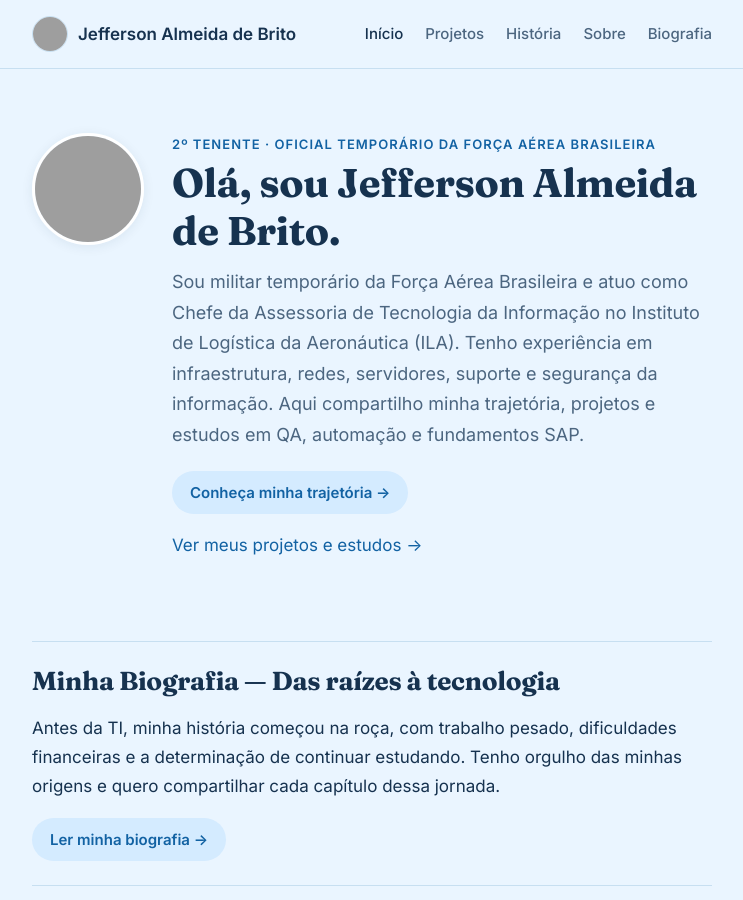
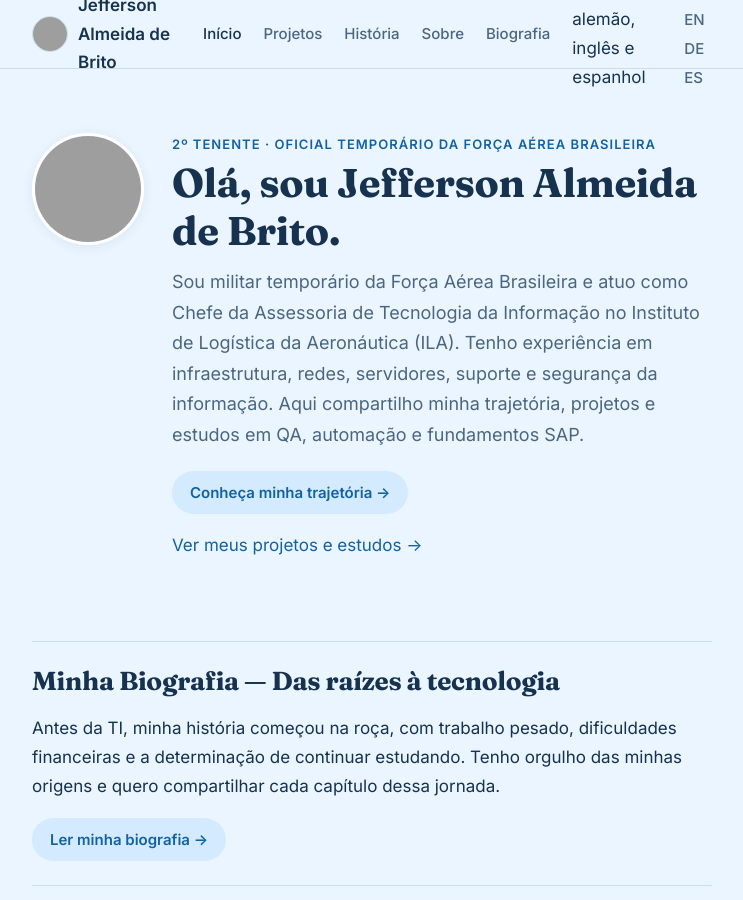
Before and after one commit to jeffersondk3/jeffersondk3.github.io, a Jekyll site: the page built from index.html, in a window 1280 px wide and 900 px high. Shown: the whole window, without its empty margins (268-1011 px from the left). Built offline with Jekyll 4.4.1, drawn with Linux system fonts in a browser that asks for light colours; grey boxes are pictures that could not be loaded.

Commit message:
Add multilingual menu and animated read-in-languages notice

```diff
--- a/_includes/header.html
+++ b/_includes/header.html
@@ -10,7 +10,28 @@
       <a href="{{ '/minha-historia/' | relative_url }}" {% if page.url == '/minha-historia/' %}aria-current="page"{% endif %}>História</a>
       <a href="{{ '/sobre/' | relative_url }}" {% if page.url == '/sobre/' %}aria-current="page"{% endif %}>Sobre</a>
       <a href="{{ '/biografia/' | relative_url }}">Biografia</a>
-
+      <span class="language-hint" aria-label="Leia em outros idiomas">🌍 Leia em alemão, inglês e espanhol</span>
+      <span class="language-switch" aria-label="Idiomas">
+        {% if page.lang == 'en' %}{% assign locale = 'en' %}{% elsif page.lang == 'de' %}{% assign locale = 'de' %}{% elsif page.lang == 'es' %}{% assign locale = 'es' %}{% else %}{% assign locale = 'pt' %}{% endif %}
+        {% assign section = 'home' %}
+        {% if page.url contains 'projetos' or page.url contains 'projects' or page.url contains 'projekte' or page.url contains 'proyectos' %}{% assign section = 'projects' %}
+        {% elsif page.url contains 'minha-historia' or page.url contains 'my-story' or page.url contains 'meine-geschichte' or page.url contains 'mi-historia' %}{% assign section = 'story' %}
+        {% elsif page.url contains 'biografia' or page.url contains 'biography' or page.url contains 'biografie' or page.url contains 'biografia' %}{% assign section = 'biography' %}
+        {% elsif page.url contains 'curriculo-sofia' or page.url contains 'sofia-resume' or page.url contains 'sofia-lebenslauf' or page.url contains 'curriculum-sofia' %}{% assign section = 'sofia' %}
+        {% elsif page.url contains 'sobre' or page.url contains 'about' or page.url contains 'ueber-mich' or page.url contains 'sobre-mi' %}{% assign section = 'about' %}{% endif %}
+        {% assign ptpath = '/' %}{% assign enpath = '/en/' %}{% assign depath = '/de/' %}{% assign espath = '/es/' %}
+        {% case section %}
+        {% when 'projects' %}{% assign ptpath = '/projetos/' %}{% assign enpath = '/en/projects/' %}{% assign depath = '/de/projekte/' %}{% assign espath = '/es/proyectos/' %}
+        {% when 'story' %}{% assign ptpath = '/minha-historia/' %}{% assign enpath = '/en/my-story/' %}{% assign depath = '/de/meine-geschichte/' %}{% assign espath = '/es/mi-historia/' %}
+        {% when 'biography' %}{% assign ptpath = '/biografia/' %}{% assign enpath = '/en/biography/' %}{% assign depath = '/de/biografie/' %}{% assign espath = '/es/biografia/' %}
+        {% when 'about' %}{% assign ptpath = '/sobre/' %}{% assign enpath = '/en/about/' %}{% assign depath = '/de/ueber-mich/' %}{% assign espath = '/es/sobre-mi/' %}
+        {% when 'sofia' %}{% assign ptpath = '/curriculo-sofia/' %}{% assign enpath = '/en/sofia-resume/' %}{% assign depath = '/de/sofia-lebenslauf/' %}{% assign espath = '/es/curriculum-sofia/' %}
+        {% endcase %}
+        <a href="{{ ptpath | relative_url }}" {% if locale == 'pt' %}aria-current="page"{% endif %}>PT</a>
+        <a href="{{ enpath | relative_url }}" {% if locale == 'en' %}aria-current="page"{% endif %}>EN</a>
+        <a href="{{ depath | relative_url }}" {% if locale == 'de' %}aria-current="page"{% endif %}>DE</a>
+        <a href="{{ espath | relative_url }}" {% if locale == 'es' %}aria-current="page"{% endif %}>ES</a>
+      </span>
     </nav>
   </div>
 </header>
```
